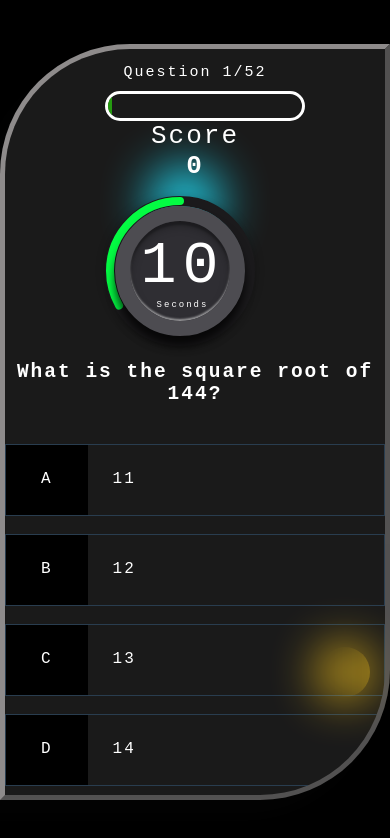
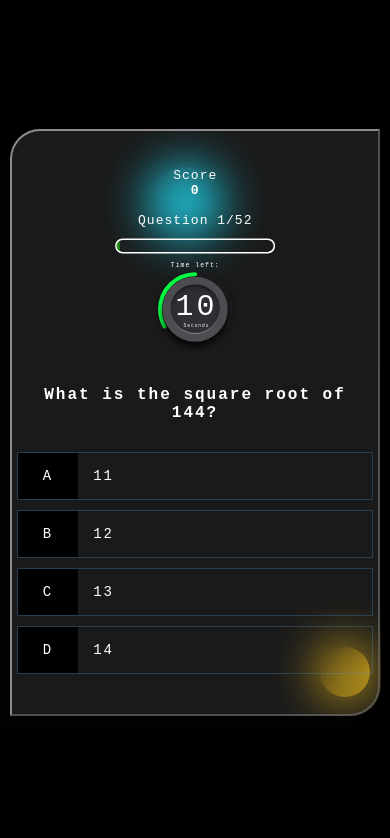
Before and after one commit to willy264/2.quiz-app, a plain HTML site: page quiz.html in a window 390 px wide. Drawn offline with Linux system fonts and the light colour scheme.

Commit message:
Eleventh Commit

```diff
--- a/quiz.html
+++ b/quiz.html
@@ -15,6 +15,7 @@
       <div class="ball-3"></div>
       <div id="game" class="center">
 
+        <div class="enter">
           <div id="hud">
             <div id="hud-item">
               <p id="progressText" class="hud-prefix">
@@ -44,6 +45,7 @@
             </div>
 
           </div>
+        </div>
 
         <h2 id="question">What is the answer to this questions?
         </h2>
@@ -65,10 +67,10 @@
             <p class="choice-text" data-number="4"></p>
           </div>
 
-        <p class="total_que"></p>
-        <button class="button" id="next">
+        <!-- <p class="total_que"></p> -->
+        <!-- <button class="but" onclick="buttClicked()">
           <span>Next</span>
-        </button>
+        </button> -->
       </div>
 
     </div>
--- a/scripts/quiz.js
+++ b/scripts/quiz.js
@@ -433,6 +433,17 @@ let questions = [
   },
 ];
 
+const timeee = localStorage.getItem('mostRecentScore');
+
+function buttClicked() {
+  return window.location.assign("restart.html");
+  // const finalScore = document.getElementById('finalScore');
+  // const mostRecentScore = localStorage.getItem('mostRecentScore');
+  // finalScore.innerText = mostRecentScore;
+  //   timeee
+  }
+
+
 const CORRECT_BONUS = 1;
 const MAX_QUESTIONS = 52;
 
--- a/styles/quiz.css
+++ b/styles/quiz.css
@@ -6,6 +6,7 @@
   background-color: rgba(255, 255, 255, 0.1);
   z-index: 10;
   display: grid;
+  grid-template-columns: 1fr;
   border-top-left-radius: 130px;
   border-bottom-right-radius: 130px;
   border: 5px outset rgba(192, 188, 188, 0.7);
@@ -13,13 +14,18 @@
   box-shadow: -15px 17px 17px rgba(10, 10, 10, 0.25);
   overflow: hidden;
 }
-
-
+.enter {
+  display: grid;
+  grid-template-columns: 1fr .3fr;
+  grid-template-rows: 100px;
+}
 #hud {
-  display: flex;
-  justify-content: space-between;
+  display: grid;
+  grid-template-columns: repeat(2, 1fr);
+  justify-items: center;
+  align-items: center;
+  gap: 10px;
 }
-
 .hud-prefix {
   text-align: center;
   font-size: 2rem;
@@ -28,7 +34,6 @@
 .hud-main-text {
   text-align: center;
 }
-
 #progressBar {
   width: 320px;
   height: 30px;
@@ -86,7 +91,7 @@
   background-color: #dc3545;
 }
 
-.choice-text.disabled {
+/* .choice-text.disabled {
   pointer-events: none;
 }
 .icon {
@@ -104,7 +109,7 @@
   margin: 0px 3px 10px;
   font-size: 11px;
   font-weight: 900;
-}
+} */
 
 .center .button {
   background-color: transparent;
@@ -130,16 +135,16 @@
   border-color: #000;
 }
 .timer {
-  display: flex;
-  gap: 30px;
-  position: relative;
-  left: 300px;
-  right: 0;
+  display: grid;
+  grid-template-rows: .1fr 1fr;
+  align-items: center;
+  justify-content: center;
+  gap: 20px;
+  scale: 0.7;
 }
 .timer .time_text {
-  position: relative;
-  left: 150px;
-  top: -50px;
+  text-align: center;
+
 }
 .timer .circle {
   position: relative;
@@ -211,42 +216,88 @@
   margin: 0;
   padding: 0;
 }
+.but {
+  display: flex;
+  background-color: #000;
+  width: 100px;
+}
 
 @media (max-width:1000px) {
+  .center {
+    width: 95%;
+    padding: 20px;
+  }
+  #hud {
+    scale: 0.8;
+  }
   .timer {
-    left: 0px;
-    top: 20px;
+    scale: 0.5;
+    gap: 10px;
   }
   .timer .time_text {
-    display: none;
+    font-size: 13px;
   }
 }
 
 @media (max-width:650px) {
   .center {
+    display: block;
+    border-top-left-radius: 60px;
+    border-bottom-right-radius: 60px;
+    border-width: 2px;
+  }
+  .enter {
+    margin-bottom: 70px;
+  }
+  #hud {
+    grid-template-columns: 1fr;
+    grid-template-rows: .5fr .5fr;
+    gap: 30px;
+    scale: 0.65;
+  }
+  #hud-item:first-child {
+    grid-row: 2 / -1;
+  }
+  .choice-container {
     width: 100%;
+    font-size: 14px;
+  }
+  .choice-prefix {
+    padding: 15px 25px;
+  }
+  .choice-text {
+    padding: 15px;
+  }
+  #question {
+    font-size: 16px;
   }
 }
 
 @media (max-width:500px) {
   .center {
-    padding: 0;
-  }
-  #hud {
+    padding: 5px;
     display: block;
-  }
-  .timer {
-    left: 100px;
+    border-top-left-radius: 30px;
+    border-bottom-right-radius: 30px;
+    padding-bottom: 30px;
   }
   .choice-container {
     width: 100%;
+    justify-self: start;
   }
-  #progressBar {
-    width: 200px;
-    margin-left: 100px;
+  .enter {
+    grid-template-columns: 1fr;
+    grid-template-rows: 70px 100px;
+    gap: 10px;
+    align-items: center;
+    margin-bottom: 0;
+    margin-top: 40px;
   }
-  #progressText {
-    font-size: 15px;
-    margin: 15px 0 -10px;
+  #hud-item:first-child {
+    grid-row: 2 / -1;
   }
+  #hud {
+    scale: 0.5;
+  }
+
 }
--- a/styles/style.css
+++ b/styles/style.css
@@ -170,6 +170,8 @@ body {
 @media (max-width:550px) {
   .container .box {
     width: 100%;
+    border-top-left-radius: 60px;
+    border-bottom-right-radius: 60px;
   }
   .container::after {
     display: none;
```
Lines whose indentation alone changed are shown as unchanged.
